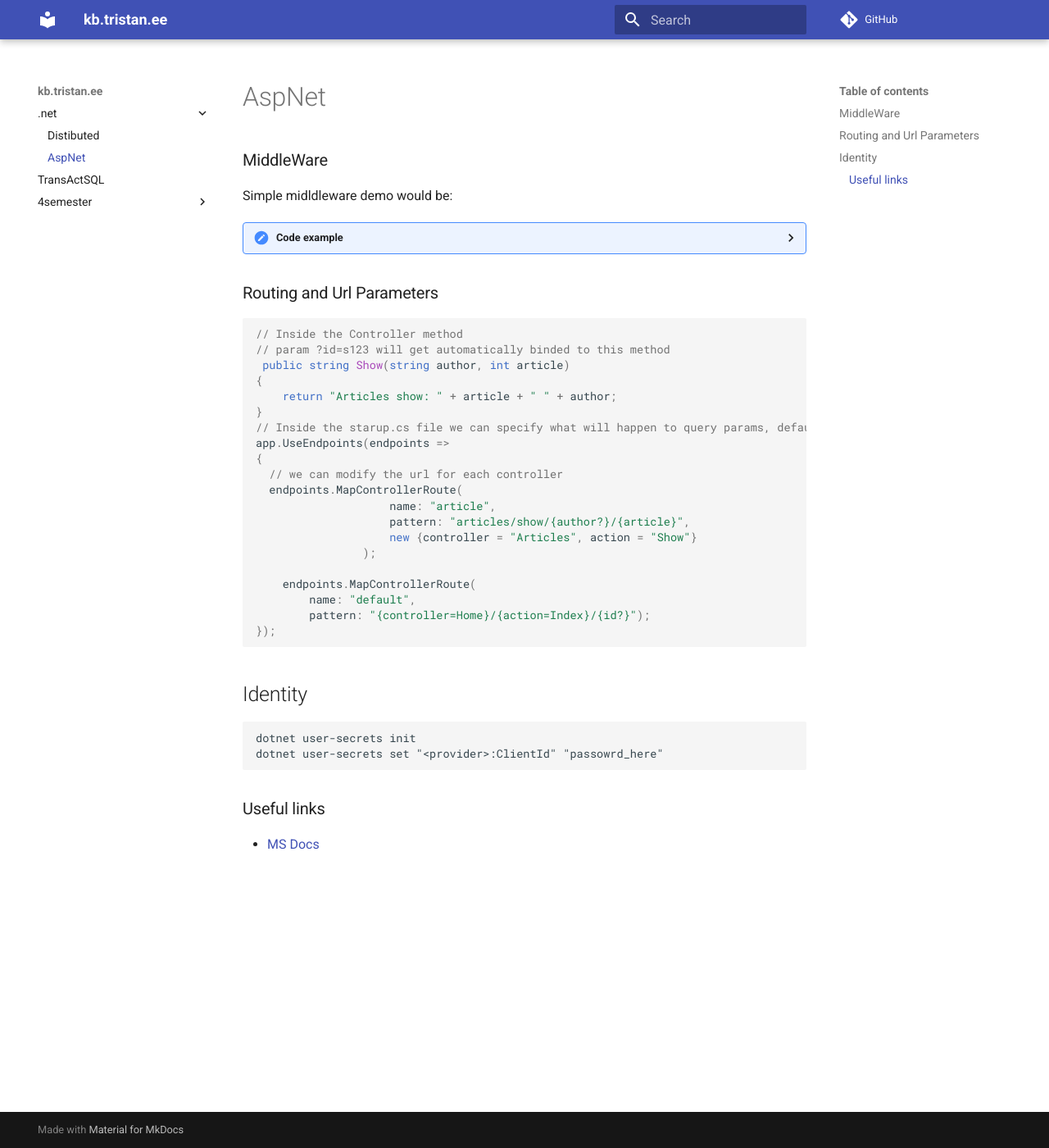
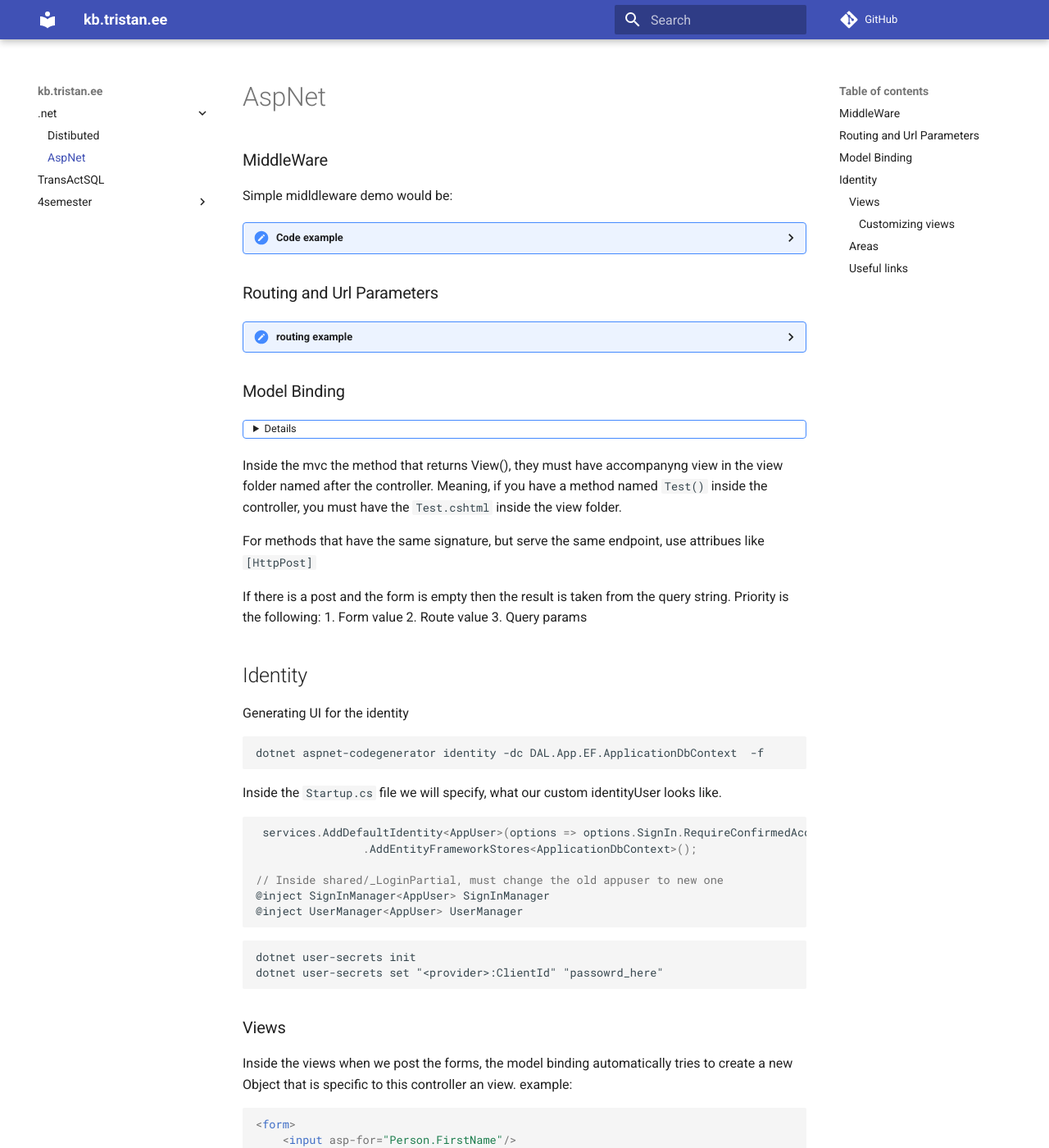
Before and after one commit to tristankrass/docs.tristan.ee, an MkDocs documentation site: the page built from docs/aspnetmvc.md, in a window 1280 px wide and 1400 px high. Shown: the whole window at 82% size. Built offline with MkDocs 1.6.1 and Material for MkDocs 9.7.7, drawn with Linux system fonts in a browser that asks for light colours; comment, search, counter and statistics services are not loaded; some of the changed text lies outside the part shown.

Commit message:
aspnet_notes

````diff
--- a/docs/aspnetmvc.md
+++ b/docs/aspnetmvc.md
@@ -59,6 +59,10 @@
 </details>
 
 ### Routing and Url Parameters
+
+<details>
+<summary>routing example</summary>
+
 ```csharp
 // Inside the Controller method
 // param ?id=s123 will get automatically binded to this method
@@ -75,19 +79,134 @@
                     pattern: "articles/show/{author?}/{article}",
                     new {controller = "Articles", action = "Show"}
                 );
+    // add a control how long the param is
+    endpoints.MapControllerRoute(
+                    name: "articleStr",
+                    pattern: "articles/show/{author?}/{article:alpha:minlength(5)}",
+                    new {controller = "Articles", action = "ShowStr"}
+                );
 
+    // Catch anything
+    endpoints.MapControllerRoute(
+                    name: "default",
+                    pattern: "{*paramss}",
+                    new {controller = "Articles", action = "CatchAll"}
+                );
+
+    // Default controller is Home
     endpoints.MapControllerRoute(
         name: "default",
         pattern: "{controller=Home}/{action=Index}/{id?}");
 });
 ```
+</details>
+
+### Model Binding
+<details>
+</details>
+
+Inside the mvc the method that returns View(), they must
+have accompanyng view in the view folder named after the controller.
+Meaning, if you have a method named `Test()` inside the controller, you must have the `Test.cshtml` inside the view folder.
+
+For methods that have the same signature, but serve the same endpoint, use attribues like `[HttpPost]`
+
+If there is a post and the form is empty then the result is taken from the query string.
+Priority is the following:
+1. Form value
+2. Route value
+3. Query params
+
 
 ## Identity
+
+Generating UI for the identity
+```bash
+dotnet aspnet-codegenerator identity -dc DAL.App.EF.ApplicationDbContext  -f
+```
+Inside the `Startup.cs` file we will specify, what our custom identityUser looks like.
+```csharp
+ services.AddDefaultIdentity<AppUser>(options => options.SignIn.RequireConfirmedAccount = true)
+                .AddEntityFrameworkStores<ApplicationDbContext>();
+
+// Inside shared/_LoginPartial, must change the old appuser to new one
+@inject SignInManager<AppUser> SignInManager
+@inject UserManager<AppUser> UserManager
+
+```
+
+
+
 ```
 dotnet user-secrets init
 dotnet user-secrets set "<provider>:ClientId" "passowrd_here"
 ```
 
+### Views
+Inside the views when we post the forms, the model
+binding automatically tries to create a new Object that is specific to this controller an view.
+example:
+```html
+<form>
+    <input asp-for="Person.FirstName"/>
+</form>
+```
+The input will automatically gets binded to the method inside the controller.
+```csharp
+person = new Person()
+person.FirstName = Request.Form['FirstName'] // gets input from asp-for
+```
+[BinRequired] && [BindNever] will specify whether or not the specific property on the gets binded or not.
+[Bind("PersonId, ....")] Is not a good idea since first it is a magic string and then it can drop out of sync with the actual domain model.
+
+Some cases if we want to revalidate the model, then
+it's possible to call `TryValidateModel(someMode)` again.
+
+For custom validation errors use:
+`ModelState.AddModelError("key", "Error message here")`
+
+ModelState.Remove("Key<Person.FirstName>")
+
+#### Customizing views
+To add specific _Layout.cshtml that every file in current directory should use as their base. This is done by creating a file `_ViewStart.cshtml` Inside there
+```csharp
+@{
+    // The convention is to name layout files startting with underscore
+    Layout = "_customLayout";
+}
+```
+Adding partial
+Good for reuse. Most of the views share common code between them.
+Create a .cshtml where the code lives and use it inside other cshtml files by calling
+<partial name="name_of_partial"/>
+
+
+### Areas
+- Areas
+    - Admin
+        - Controllers
+        - Views
+        - Models
+
+    - Client
+        - Controllers
+        - Views
+        - Models
+
+```csharp
+app.UseMvc(routes =>
+{
+    routes.MapRoute(name: "areaRoute",
+    template: "{area:exists}/{controller=Home}/{action=Index}"
+    );
+
+    routes.MapRoute(
+        name: "default",
+        template: "{controller=Home}/{action=Index}/{id?}");
+    )
+}
+```
+
 ### Useful links
 
 - [MS Docs](https://docs.microsoft.com/en-us/aspnet/core/security/authentication/identity-custom-storage-providers?view=aspnetcore-3.1)
````
Also changed, not shown: 1 other file.
